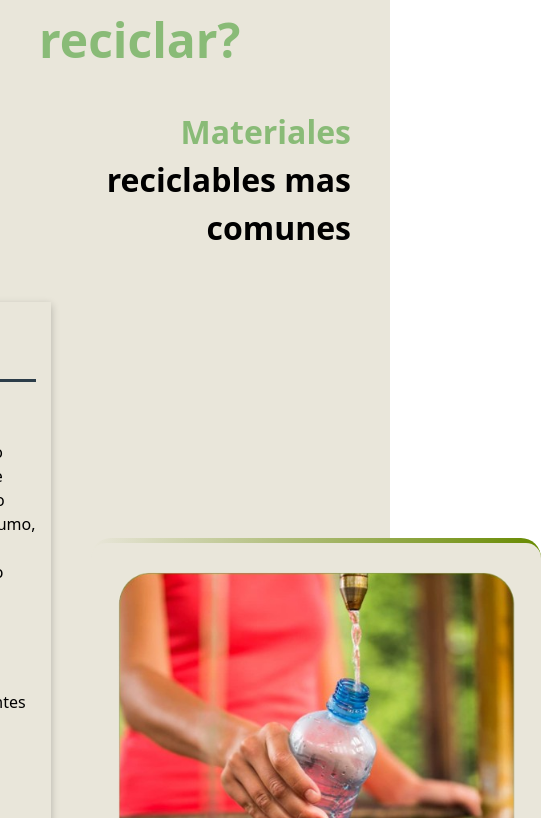
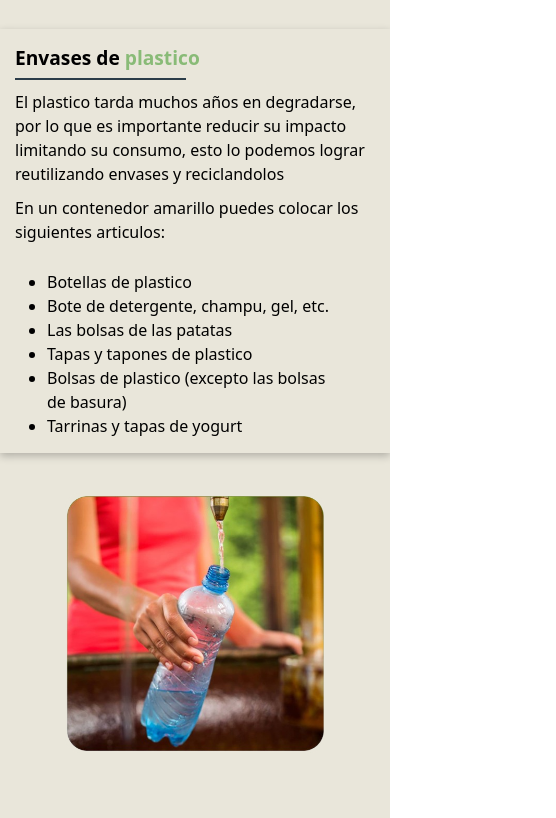
Before and after one commit to javaloayza/greencycle-app, a React (Vite) app in the folder client/: page / in a window 390 px wide. Shown: the part 1026-1844 px from the top of the page, 556 px wide, since content can reach past the window. Built offline with nearby package versions, Linux system fonts and the light colour scheme.

Commit message:
responsive-descript

```diff
--- a/client/src/components/organisms/Hero/Hero.scss
+++ b/client/src/components/organisms/Hero/Hero.scss
@@ -45,17 +45,14 @@
     transform: translateX(-50%);
     top: -20px;
   }
-}
 
-.text-span {
-  color: #89bb77;
 }
 
   /* Media query for devices with a max width of 768px (tablets and smaller devices) */
   @media only screen and (max-width: 768px) {
 
     .hero {
-      margin: 0 16px;
+      padding: 32px 16px;
     }
 
     .hero_img img {
--- a/client/src/components/organisms/Layout/index.tsx
+++ b/client/src/components/organisms/Layout/index.tsx
@@ -9,7 +9,7 @@ interface LayoutProps {
 export const Layout = ({ children }: LayoutProps): JSX.Element => {
   return (
     <main>
-      <NavBar />
+      {/* <NavBar /> */}
       <section className="container">{children}</section>
     </main>
   );
--- a/client/src/pages/LandingHome/LandingHome.scss
+++ b/client/src/pages/LandingHome/LandingHome.scss
@@ -119,6 +119,15 @@
   text-align: center;
   margin: 60px 0px;
 }
+
+@media (max-width: 767px) {
+  .home_card_container {
+    display: flex;
+    flex-direction: column;
+  }
+
+}
+
 .home_card_container > h2 {
   margin: 0;
   font-size: 2rem;
@@ -186,6 +195,103 @@
   }
 }
 
+@media (max-width: 767px) {
+  .home_cards{
+    display: flex;
+    flex-wrap: wrap;
+  }
+}
+
 .bussiness_logo {
   margin-left: 7px;
 }
+
+.text-span {
+  color: #89bb77;
+}
+
+@media only screen and (max-width: 768px) {
+
+  .home_description {
+    width: 100%;
+    justify-content: center;
+    align-items: center;
+    display: flex;
+    flex-wrap: wrap;
+
+    h3 {
+      text-align: start;
+      font-size: 1.7rem;
+      margin-bottom: 2rem;
+    }
+
+    h4 {
+      text-align: end;
+      font-size: 1rem;
+      margin-bottom: 2rem;
+    }
+  }
+
+  .reciclaje_section {
+    display: flex;
+    flex-wrap: wrap;
+    justify-content: center;
+    align-items: center;
+    gap: 40px;
+
+    p {
+      font-size: 1rem;
+      margin: 10px 0px;
+    }
+
+    ul {
+      padding: 1rem 2rem 0;
+    }
+  }
+
+  .border_div {
+    position: relative;
+    background: linear-gradient(to right, #678a00, #e9e6da);
+    width: 260px;
+    height: 260px;
+    display: flex;
+    justify-content: center;
+    align-items: center;
+    border-radius: 20px;
+    -webkit-border-radius: 20px;
+    -moz-border-radius: 20px;
+    -ms-border-radius: 20px;
+    -o-border-radius: 20px;
+  }
+
+  .img_bg {
+    width: 100%;
+    height: 100%;
+
+    border-radius: 15px;
+    -webkit-border-radius: 15px;
+    -moz-border-radius: 15px;
+    -ms-border-radius: 15px;
+    -o-border-radius: 15px;
+    overflow: hidden;
+  }
+
+  .reciclaje_img {
+    width: 100%;
+    object-fit: contain;
+    padding: 0;
+    background-color: var(--background-color);
+  }
+
+  .content_div {
+    width: 100%;
+    padding: 15px;
+    box-shadow: rgba(0, 0, 0, 0.24) 0px 3px 8px;
+  }
+
+  .text-span {
+    color: #89bb77;
+  }
+
+
+}
--- a/client/src/pages/LandingHome/index.tsx
+++ b/client/src/pages/LandingHome/index.tsx
@@ -30,15 +30,6 @@ export const LandingHome = () => {
             comunes
           </h4>
           <div className="reciclaje_section">
-            <div className="border_div">
-              <div className="img_bg">
-                <img
-                  src={plastico}
-                  alt="plastico"
-                  className="reciclaje_img"
-                />
-              </div>
-            </div>
             <div className="content_div">
                 <h4 className="reciclaje_title">
                   Envases de <span className="text-span">plastico</span>
@@ -62,14 +53,18 @@ export const LandingHome = () => {
                   <li>Tarrinas y tapas de yogurt</li>
                 </ul>
               </div>
+            <div className="border_div">
+              <div className="img_bg">
+                <img
+                  src={plastico}
+                  alt="plastico"
+                  className="reciclaje_img"
+                />
+              </div>
+            </div>
           </div>
 
           <div className="reciclaje_section">
-            <div className="border_div">
-              <div className="img_bg">
-                <img src={madera} alt="madera" className="reciclaje_img" />
-              </div>
-            </div>
           <div className="content_div">
               <h4 className="reciclaje_title">
                 <span className="text-span">Briks</span> y envases de{" "}
@@ -87,13 +82,14 @@ export const LandingHome = () => {
                 organizada
               </p>
             </div>
+            <div className="border_div">
+              <div className="img_bg">
+                <img src={madera} alt="madera" className="reciclaje_img" />
+              </div>
+            </div>
+
           </div>
           <div className="reciclaje_section">
-            <div className="border_div">
-              <div className="img_bg">
-                <img src={lata} alt="lata" className="reciclaje_img" />
-              </div>
-            </div>
           <div className="content_div">
               <h4 className="reciclaje_title">
                 <span className="text-span">Latas</span>
@@ -109,14 +105,15 @@ export const LandingHome = () => {
                 o hacer un tren para los mas pequeños!
               </p>
             </div>
+            <div className="border_div">
+              <div className="img_bg">
+                <img src={lata} alt="lata" className="reciclaje_img" />
+              </div>
+            </div>
+
           </div>
 
           <div className="reciclaje_section">
-            <div className="border_div">
-              <div className="img_bg">
-                <img src={carton} alt="carton" className="reciclaje_img" />
-              </div>
-            </div>
           <div className="content_div">
               <h4 className="reciclaje_title">
                 Envases de <span className="text-span">papel y carton</span>
@@ -137,14 +134,15 @@ export const LandingHome = () => {
                 <li>Cuadernos</li>
               </ul>
             </div>
+            <div className="border_div">
+              <div className="img_bg">
+                <img src={carton} alt="carton" className="reciclaje_img" />
+              </div>
+            </div>
+
           </div>
 
           <div className="reciclaje_section">
-            <div className="border_div">
-              <div className="img_bg">
-                <img src={otros} alt="otros" className="reciclaje_img" />
-              </div>
-            </div>
           <div className="content_div">
               <h4 className="reciclaje_title">Otros residuos</h4>
               <div className="underline"></div>
@@ -162,6 +160,12 @@ export const LandingHome = () => {
                 <li>Muebles</li>
               </ul>
             </div>
+            <div className="border_div">
+              <div className="img_bg">
+                <img src={otros} alt="otros" className="reciclaje_img" />
+              </div>
+            </div>
+
           </div>
           </div>
           <div className="coordinadores_banner">
```
Lines whose indentation alone changed are shown as unchanged.
